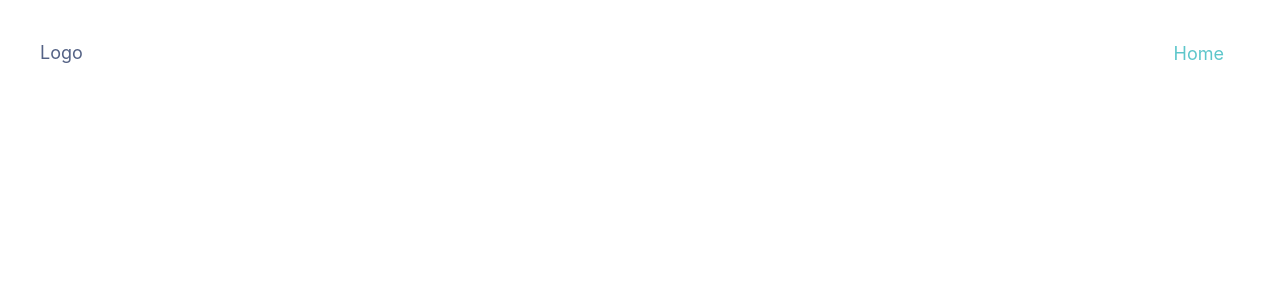
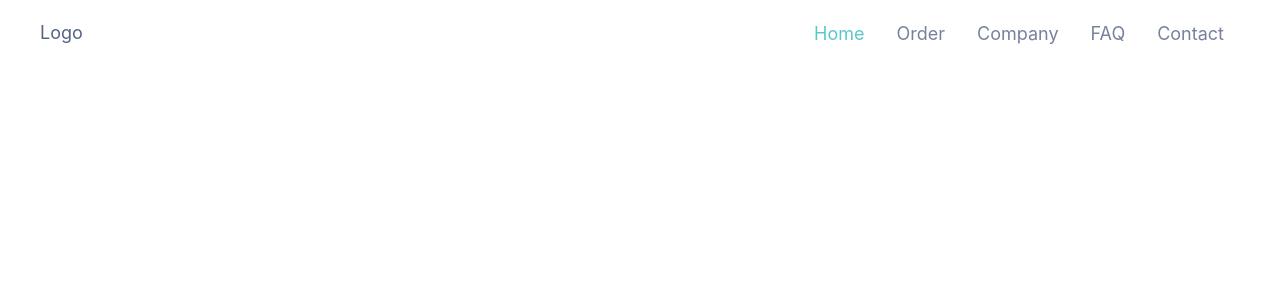
Before and after one commit to AndreuBelkin/chomp, a React (Create React App) app: page / in a window 1280 px wide. Shown: the top 300 px of the page. Built offline with nearby package versions, Linux system fonts and the light colour scheme.

Commit message:
created Navbar.tsx && add style to Navbar.css

```diff
--- a/src/components/header/Header.tsx
+++ b/src/components/header/Header.tsx
@@ -1,12 +1,12 @@
 import React, { FC } from "react";
 import "./Header.css";
-import NavbarItem from "./NavbarItem";
+import Navbar from "./Navbar";
 
 const Header: FC = () => {
   return (
     <header className='header container'>
       <p>Logo</p>
-      <NavbarItem>Home</NavbarItem>
+      <Navbar />
     </header>
   );
 };
--- a/src/components/header/Navbar.css
+++ b/src/components/header/Navbar.css
@@ -1,3 +1,8 @@
+.navigation {
+    @apply flex items-center justify-center;
+    gap: var(--gap)
+}
+
 .navigation__item {
     @apply px-4 py-5 opacity-80;
 }
--- /dev/null
+++ b/src/components/header/Navbar.tsx
@@ -0,0 +1,19 @@
+import React, { FC, useEffect } from "react";
+import NavbarItem from "./NavbarItem";
+import "./Navbar.css";
+
+const Navbar: FC = () => {
+  const navbarItems = ["Home", "Order", "Company", "FAQ", "Contact"];
+
+  useEffect(() => {});
+  const renderItems = () => {
+    return navbarItems.map((item, index) => <NavbarItem key={index}>{item}</NavbarItem>);
+  };
+  return (
+    <div className='navigation'>
+      <div className='navigation-bar'>{renderItems()}</div>
+    </div>
+  );
+};
+
+export default Navbar;
--- a/src/components/header/NavbarItem.tsx
+++ b/src/components/header/NavbarItem.tsx
@@ -1,6 +1,5 @@
 import React, { FC } from "react";
 import { NavLink } from "react-router-dom";
-import "./Navbar.css";
 
 interface INavbarItemProps {
   children: string;
```
